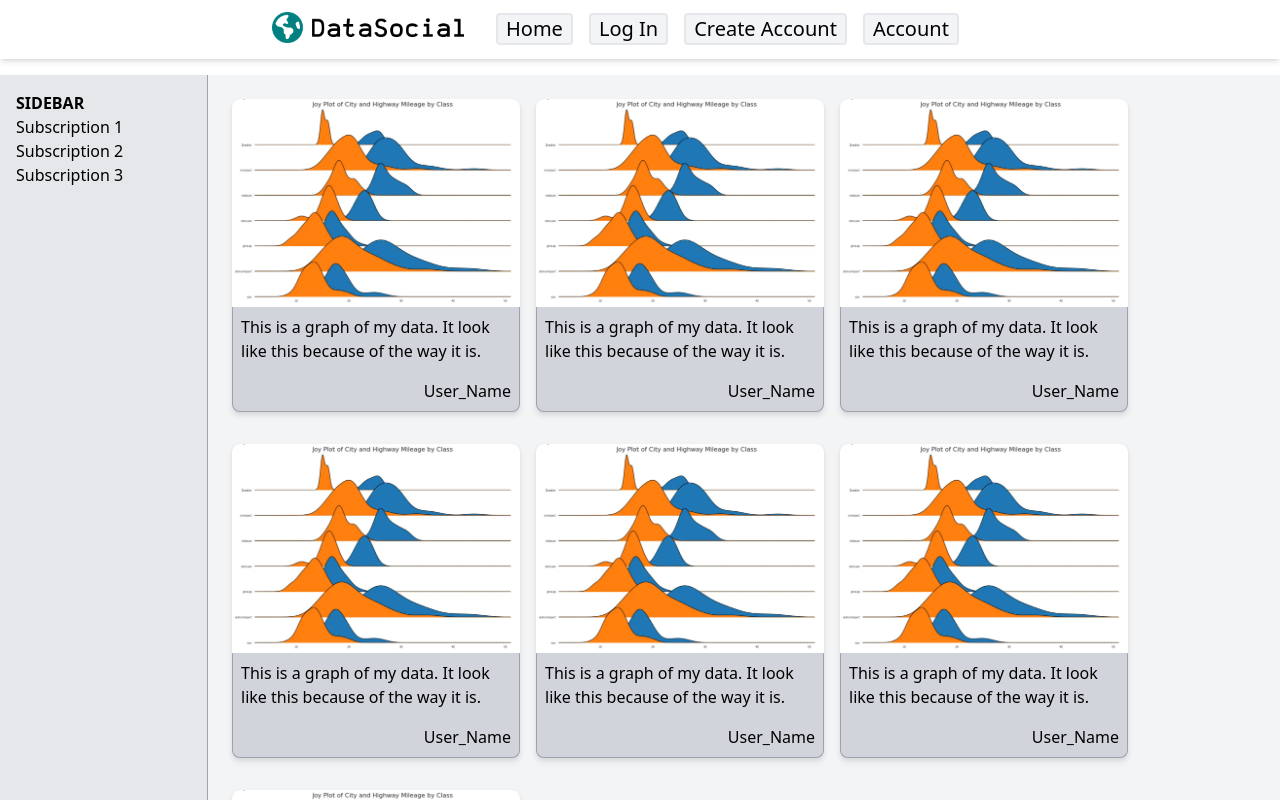
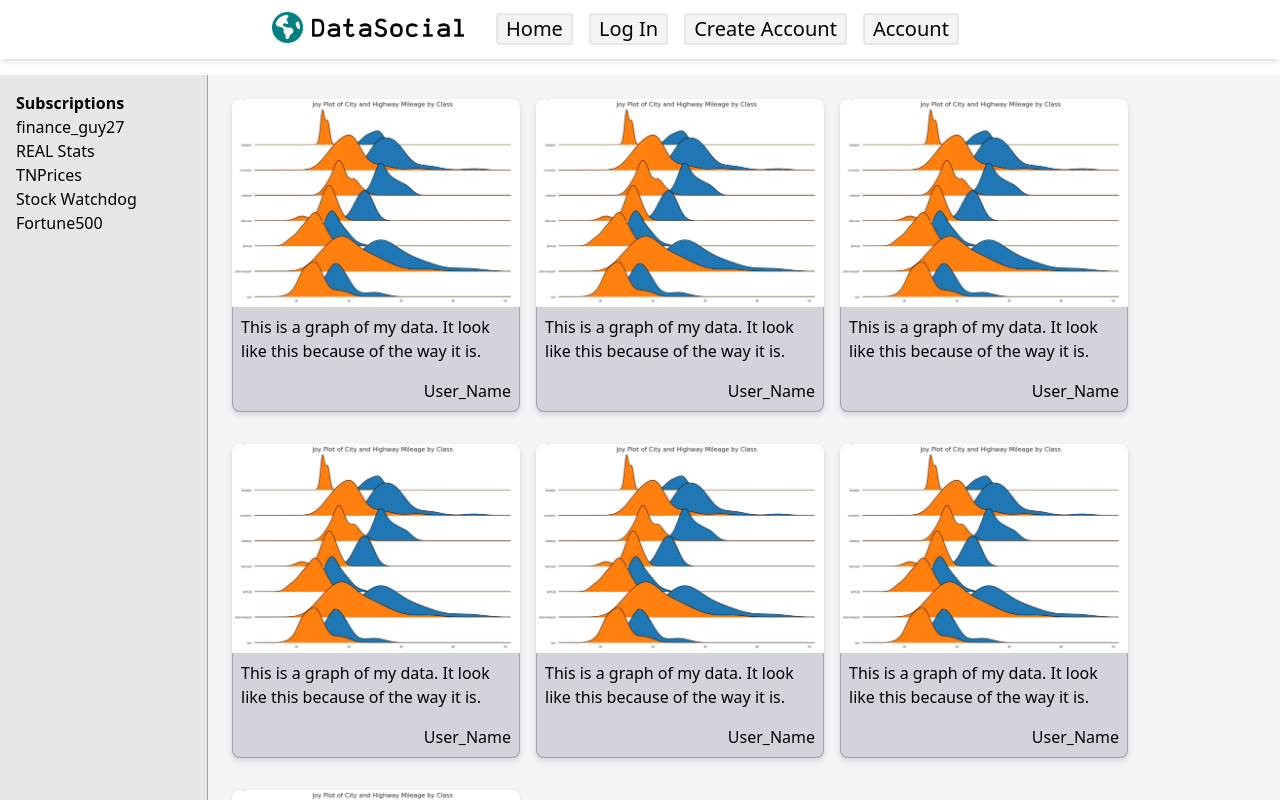
Before and after one commit to jrduell/402-Project, a Next.js app: page / in a window 1280 px wide. Shown: the top 800 px of the page. Built offline with nearby package versions, Linux system fonts and the light colour scheme.

Commit message:
Update sidebar to dynamically populate

```diff
--- a/components/SideBar.js
+++ b/components/SideBar.js
@@ -1,12 +1,24 @@
+import Link from 'next/link'
+
 export default function SideBar() {
+    const subscriptions = [
+        "finance_guy27",
+        "REAL Stats",
+        "TNPrices",
+        "Stock Watchdog",
+        "Fortune500"
+      ];
+
     return (
-        <div className="sticky h-screen w-52 bg-gray-200 border-r border-gray-400 p-4">
-            <div className="items-center">
-                <h1 className="font-bold">SIDEBAR</h1>
-                <p>Subscription 1</p>
-                <p>Subscription 2</p>
-                <p>Subscription 3</p>
+      <div className="sticky h-screen w-52 border-r border-gray-400 bg-gray-200 p-4">
+        <div className="items-center">
+          <h1 className="flex flex-col font-bold">Subscriptions</h1>
+          {subscriptions.map((channel) => (
+            <div>
+              <Link href="account">{channel}</Link>
             </div>
+          ))}
         </div>
-    )
+      </div>
+    );
   }
```
